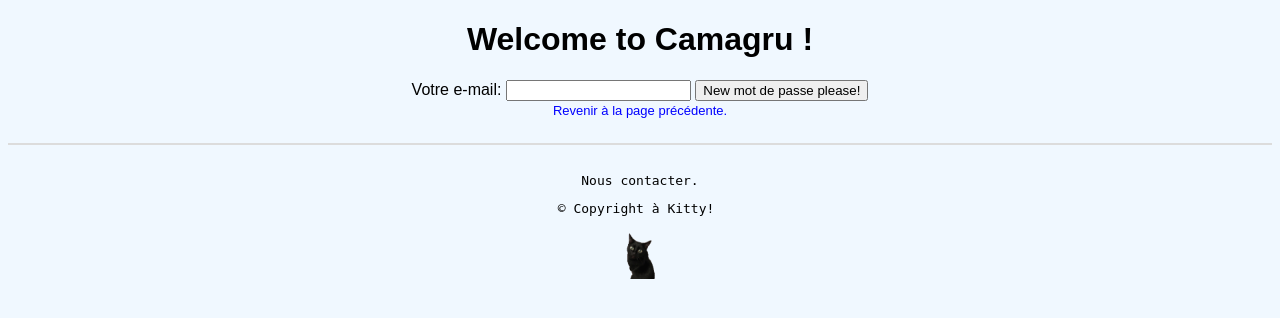
After one commit to ssumodhe/Camagru, a PHP site: page /forgotten_pswd.php in a window 1280 px wide. The commit adds this page. Shown: the top 318 px of the page. Run offline with PHP 8.4, Linux system fonts and the light colour scheme.

Commit message:
forgotten pswd page done

```diff
--- a/Camagru_CSS.css
+++ b/Camagru_CSS.css
@@ -46,6 +46,12 @@ a {
 #sign_in a{
     color: blue;
     font-size: small;
+}
+
+#prec_page a{
+    color: blue;
+    font-size: small;
+    margin: 0px auto;
 }
 
 #verti_stick{
--- /dev/null
+++ b/forgotten_pswd.php
@@ -0,0 +1,52 @@
+<?php
+session_start();
+?>
+<!DOCTYPE HTML>
+<html>
+    <head>
+        <?php include("Camagru_header.php"); ?>
+    </head>
+
+
+    <body>
+        <form method="post" action="#">
+            <label>Votre e-mail: <input type="text" name="user_mail"/></label>
+            <input type="submit" value="New mot de passe please!" />
+        </form>
+
+<?php
+
+    if (isset($_POST['user_mail']))
+    {
+        // CHECK CE QUE POST RENVOI REGEX, faille XSS et injection SQL
+        $_SESSION[user_mail] = $_POST[user_mail];
+        unset($_POST[user_mail]);
+        $bdd = include("database.php");
+
+        $reponse = $bdd->query("SELECT mail FROM users WHERE mail=\"".$_SESSION['user_mail']."\";");
+        $donnees = $reponse->fetch();
+
+        if ($donnees[mail] != NULL)
+        {
+//          require("mailing_for_pswd.php");
+            echo ("<p>Un e-mail vient de vous etre envoyé avec un nouveau mot de passe. Notez le quelque part ^^</p><p>Tu vas etre rediriger dans un instant vers la page d'accueil.</p>");
+            echo "<meta http-equiv='refresh' content='4,url=index.php'>";
+        }
+        else
+        {
+            echo ("<p>Connais pas cet e-mail!\n</p>");
+        }
+    }
+
+?>
+
+    <div id="prec_page">
+     <a href="index.php">Revenir à la page précédente.</a>
+    </div>
+   </body>
+
+
+    <footer>
+        <?php include("Camagru_footer.php"); ?>
+    </footer>
+</html>
--- a/index.php
+++ b/index.php
@@ -1,6 +1,6 @@
 <?php
     session_start();
-    include_once("database_TH.php");
+    include_once("setup.php");
 ?>
 <!DOCTYPE HTML>
 <html>
@@ -72,7 +72,7 @@
             <br/>
             <label for="password">Votre mot de passe : </label><input type="password" name="password" id="password"/>
             <br/>
-            <a href="#">Mot de passe oublié?</a>
+            <a href="forgotten_pswd.php">Mot de passe oublié?</a>
             <br/>
             <input type="submit" name="sign_in" value="Go !"/>
 
--- a/mailing.php
+++ b/mailing.php
@@ -49,7 +49,7 @@ $message.= $passage_ligne."--".$boundary."--".$passage_ligne;
 //==========
 
 
-//$return = mail($mail,$sujet,$message,$header);
+$return = mail($mail,$sujet,$message,$header);
 //if ($return == true)
 //{
 //    echo("Mail envoyé");
--- a/setup.php
+++ b/setup.php
@@ -1,5 +1,5 @@
 <?php
-    $bdd = include("database_TH.php");
+    $bdd = include("database.php");
 
     //Recupere les infos demandees par la requete.
     //$reponse = $bdd->query('SELECT * FROM ?');
```
Also changed, not shown: sign_up.php (+26 -26 lines).
